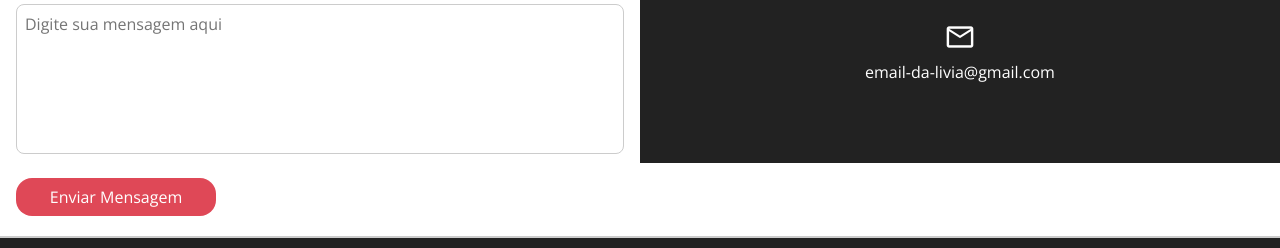
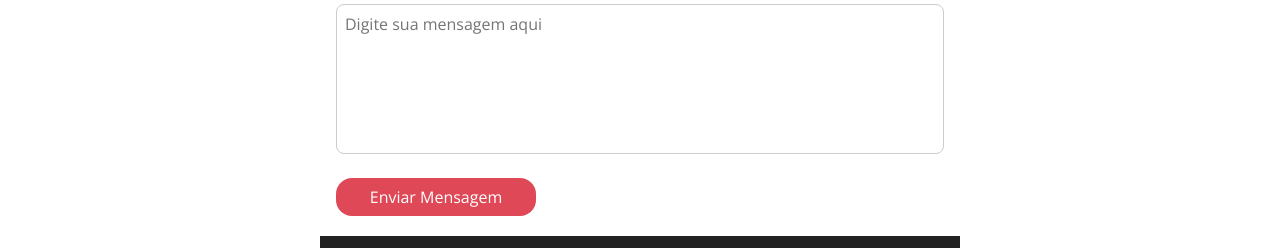
Before and after one commit to gtenorio1995/portfolio-livia, a website: page index.html in a window 1280 px wide. Shown: the part 5313-5561 px from the top of the page. Drawn offline with nearby package versions, Linux system fonts and the light colour scheme.

Commit message:
fix: correção no grid do desktop

```diff
--- a/index.html
+++ b/index.html
@@ -280,7 +280,6 @@
                                 required></textarea>
                             <button type="submit" class="btn-red">Enviar Mensagem</button>
                         </form>
-                    </div>
                 </section>
                 <!-- SECTION CONTACT -->
 
@@ -315,7 +314,8 @@
                 </section>
                 <!-- SECTION LOCATION -->
             </div>
-            <hr>
+    </div>
+    <hr>
     </div>
     </main>
     <footer>
--- a/src/assets/styles/components/sec-contact.scss
+++ b/src/assets/styles/components/sec-contact.scss
@@ -67,6 +67,7 @@
         width: 50%;
 
         .container {
+
             form {
                 margin-top: converter(24);
                 display: flex;
--- a/src/assets/styles/global.scss
+++ b/src/assets/styles/global.scss
@@ -22,6 +22,20 @@
         .div-contact {
             display: flex;
             align-items: center;
+            margin: 0 auto;
+            flex-direction: column;
         }
     }
 }
+
+@media screen and (min-width: 1024px) {
+    #app {
+        main {
+            .div-contact {
+                display: flex;
+                align-items: center;
+                margin: 0 auto;
+            }
+        }
+    }
+}
```
Also changed, not shown: build/styles/global.css, 1 other file.
